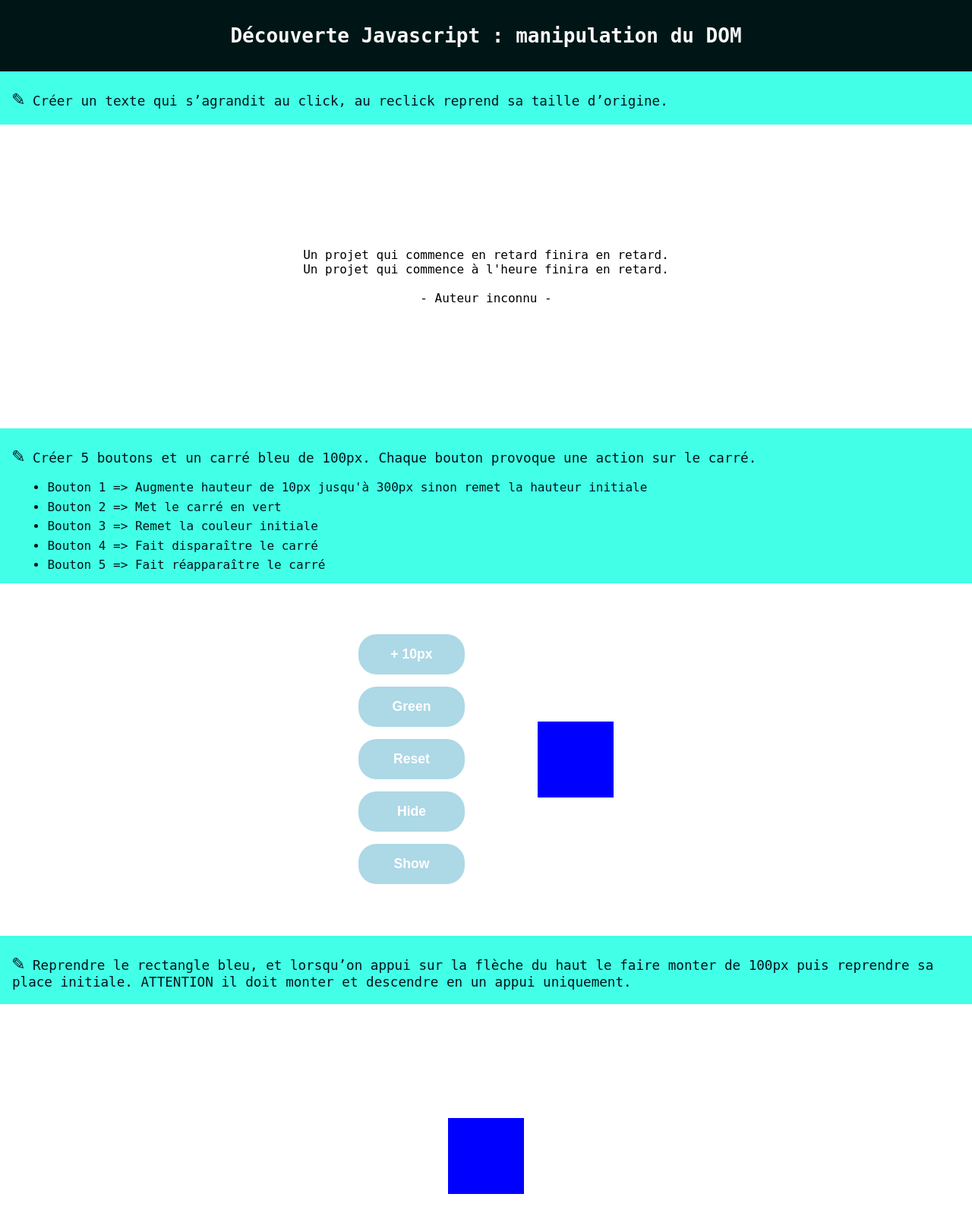
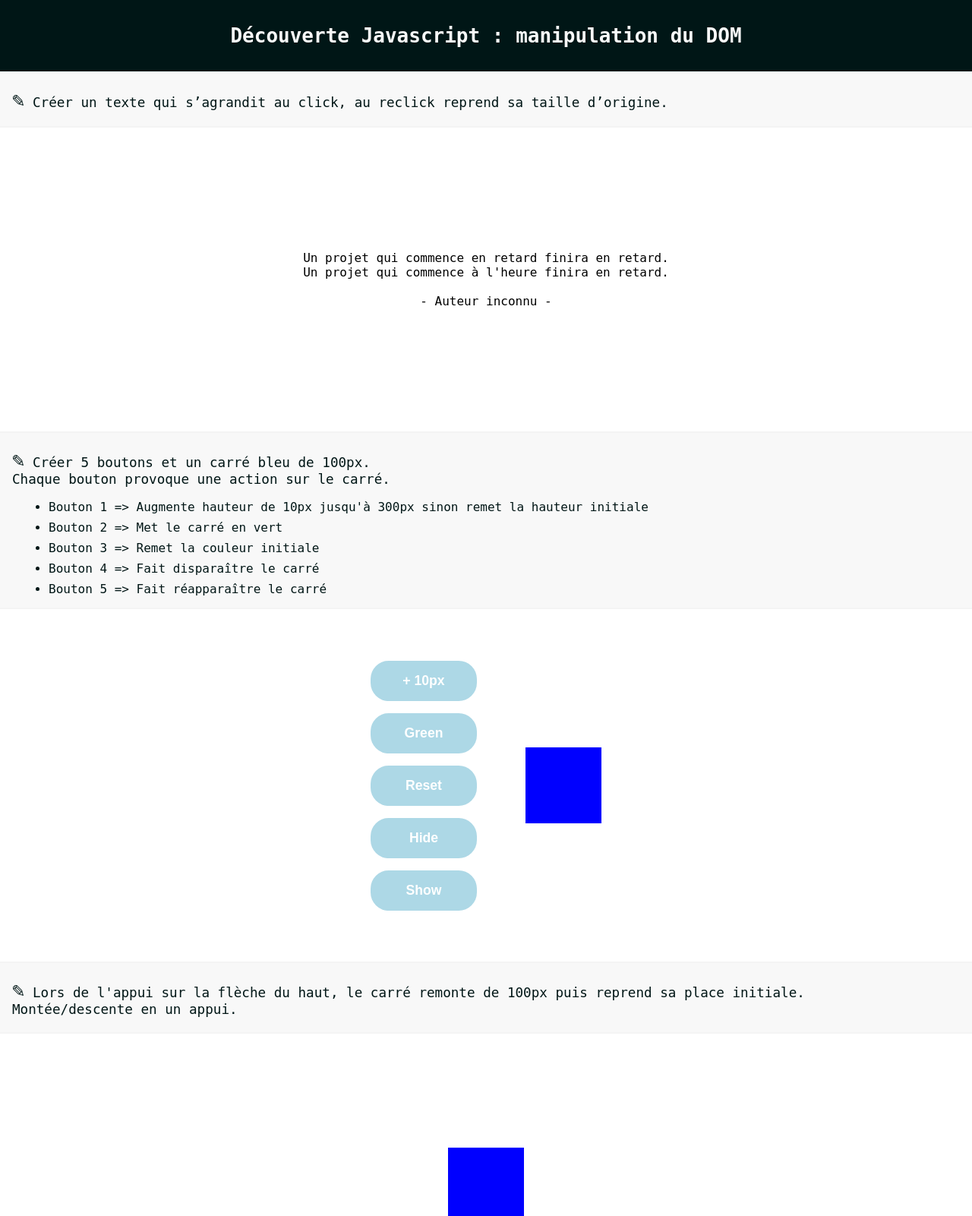
Before and after one commit to knorjador/acs, a PHP site: page /dom.html in a window 1280 px wide. Shown: the top 1601 px of the page at 76% size. Before the commit the page ends 1572 px from the top, so only its background shows below. Run offline with PHP 8.4, Linux system fonts and the light colour scheme.

Commit message:
Third commit

```diff
--- a/css/dom.css
+++ b/dom.css
@@ -23,7 +23,9 @@ h1 {
 
 .d-order {
   padding: 2px 16px;
-  background: #42ffe8;
+  border-top: 2px solid #f4f4f4;
+  border-bottom: 2px solid #f4f4f4;
+  background: #f8f8f8;
   color: #001616
 }
 
@@ -36,7 +38,7 @@ h1 {
 }
 
 ul > li {
-  margin: .4rem;
+  margin: .5rem;
   font-size: 1rem
 }
 
@@ -44,7 +46,7 @@ ul > li {
   display: flex;
   justify-content: center;
   align-items: center;
-  height: 400px;
+  height: 400px
 }
 
 .square {
@@ -57,18 +59,18 @@ ul > li {
   > EXERCISE 1
 ****************************************************************/
 
-#text {
+.text {
   cursor: default;
   padding: 16px 32px;
   text-align: center;
   font-size: 16px
 }
 
-#text::-moz-selection {
+.text::-moz-selection {
   background: transparent
 }
 
-#text::selection {
+.text::selection {
   background: transparent
 }
 
@@ -85,7 +87,7 @@ section:nth-child(3) .d-exercise {
 }
 
 section:nth-child(3) .d-exercise .square {
-  margin-left: 96px
+  margin-left: 64px
 }
 
 button {
@@ -108,3 +110,20 @@ button::-moz-focus-inner {
 /****************************************************************
   > EXERCISE 3
 ****************************************************************/
+
+.upAndDown {
+  animation-name: upAndDown;
+  animation-duration: 4s
+}
+
+@keyframes upAndDown {
+
+  0% {
+    margin-bottom: 200px
+  }
+
+  100% {
+    margin-bottom: 0px
+  }
+
+}
--- a/dom.html
+++ b/dom.html
@@ -4,7 +4,7 @@
   <head>
     <meta charset="utf-8">
     <meta name="viewport" content="width=device-width, initial-scale=1.0">
-    <link rel="stylesheet" href="css/dom.css">
+    <link rel="stylesheet" href="dom.css">
     <title>Dom</title>
   </head>
   <body>
@@ -19,7 +19,7 @@
           <p class="p-order"><span>&#9998;</span> Créer un texte qui s’agrandit au click, au reclick reprend sa taille d’origine.</p>
         </div>
         <div class="d-exercise">
-          <p id="text">Un projet qui commence en retard finira en retard. <br> Un projet qui commence à l'heure finira en retard. <br><br> - Auteur inconnu -</p>
+          <p class="text">Un projet qui commence en retard finira en retard. <br> Un projet qui commence à l'heure finira en retard. <br><br> - Auteur inconnu -</p>
         </div>
       </section>
 
@@ -28,7 +28,7 @@
       ********************************-->
       <section>
         <div class="d-order">
-          <p class="p-order"><span>&#9998;</span> Créer 5 boutons et un carré bleu de 100px. Chaque bouton provoque une action sur le carré.</p>
+          <p class="p-order"><span>&#9998;</span> Créer 5 boutons et un carré bleu de 100px. <br> Chaque bouton provoque une action sur le carré.</p>
           <ul>
             <li>Bouton 1 => Augmente hauteur de 10px jusqu'à 300px sinon remet la hauteur initiale</li>
             <li>Bouton 2 => Met le carré en vert</li>
@@ -54,7 +54,7 @@
       ********************************-->
       <section>
         <div class="d-order">
-          <p class="p-order"><span>&#9998;</span> Reprendre le rectangle bleu, et lorsqu’on appui sur la flèche du haut le faire monter de 100px puis reprendre sa place initiale. ATTENTION il doit monter et descendre en un appui uniquement.</p>
+          <p class="p-order"><span>&#9998;</span> Lors de l'appui sur la flèche du haut, le carré remonte de 100px puis reprend sa place initiale. <br> Montée/descente en un appui.</p>
         </div>
         <div class="d-exercise">
           <div class="square"></div>
@@ -62,6 +62,6 @@
       </section>
 
     </div>
-    <script src="js/dom.js"></script>
+    <script src="dom.js"></script>
   </body>
 </html>
--- a/js/dom.js
+++ b/dom.js
@@ -4,29 +4,29 @@
 ================================*/
 
 // get text element
-let text = document.querySelector('#text')
+let text = document.querySelector('.text')
 
 /****************
  = METHOD 1
 ****************/
 
 // attach click event, toggle class
-// text.addEventListener('click', () => text.classList.toggle('grow'))
+text.addEventListener('click', () => text.classList.toggle('grow'))
 
 /****************
  = METHOD 2
 ****************/
 
-text.addEventListener('click', () => {
-
-  let   currentSize = window.getComputedStyle(text, null).getPropertyValue('font-size')
-      , newSize     = ''
-
-  currentSize === '16px' ? newSize = '32px' : newSize = '16px'
-
-  text.style.fontSize = newSize
-
-})
+// text.addEventListener('click', () => {
+//
+//   let   currentSize = window.getComputedStyle(text, null).getPropertyValue('font-size')
+//       , newSize     = ''
+//
+//   currentSize === '16px' ? newSize = '32px' : newSize = '16px'
+//
+//   text.style.fontSize = newSize
+//
+// })
 
 
 /*================================
@@ -104,19 +104,48 @@ const show = () => square.style.visibility = 'visible'
   > EXERCISE 3
 ================================*/
 
-document.body.addEventListener('keydown', event => {
+/****************
+ = METHOD 1
+****************/
 
-  event.preventDefault()
+const upArrow = function() {
 
-  let   square1   = document.querySelectorAll('.square')[1]
-      , keyCode   = event.keyCode ? event.keyCode : event.which
+  let square = document.querySelectorAll('.square')[1]
 
-  if(keyCode === 38) {
+  document.body.addEventListener('keydown', event => {
 
-    square1.style.marginTop = '-100px'
+    event.preventDefault()
 
-    window.setTimeout(() => square1.style.marginTop = '0px', 1000)
+    if(event.keyCode === 38)
+      square.style.marginBottom = '200px'
 
-  }
+  })
 
-})
+  document.body.addEventListener('keyup', event => {
+
+    event.preventDefault()
+
+    if(event.keyCode === 38)
+      square.style.marginBottom = '0px'
+
+  })
+
+}()
+
+/****************
+ = METHOD 2
+****************/
+
+// document.body.addEventListener('keydown', event => {
+//
+//   event.preventDefault()
+//
+//   if(event.keyCode === 38) {
+//
+//     let square = document.querySelectorAll('.square')[1]
+//
+//     square.classList.toggle('upAndDown')
+//
+//   }
+//
+// })
```
Also changed, not shown: arrow.html (deleted, +0 -16 lines), square.html (deleted, +0 -23 lines), text.html (deleted, +0 -16 lines), 1 other file.
